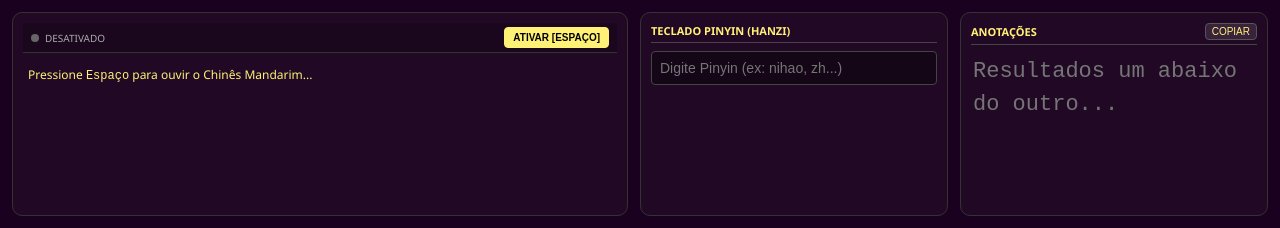
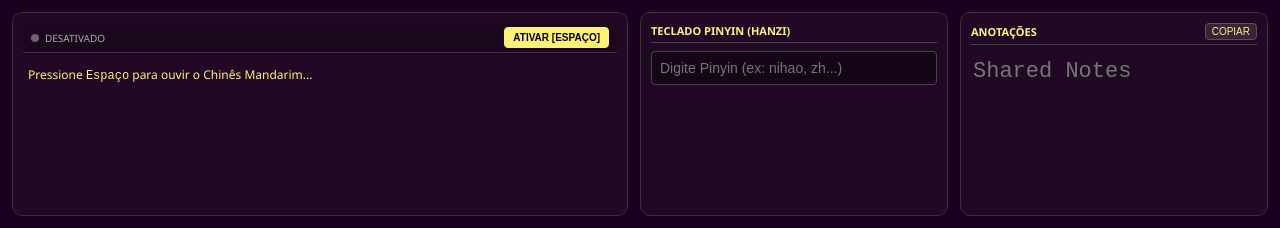
Before and after one commit to youfirstidiomas1-hue/chineseroom, a plain HTML site: page index.html in a window 1280 px wide. Shown: the part 572-800 px from the top of the page. Drawn offline with Linux system fonts and the light colour scheme; no server answers.

```diff
--- a/index.html
+++ b/index.html
@@ -135,7 +135,7 @@
                 <span>Anotações</span>
                 <button class="copy-btn" onclick="copyNotes()">Copiar</button>
             </div>
-            <textarea id="shared-notes" placeholder="Resultados um abaixo do outro..." oninput="syncNotes()"></textarea>
+            <textarea id="shared-notes" placeholder="Shared Notes" oninput="syncNotes()"></textarea>
         </div>
     </div>
 </div>
```
